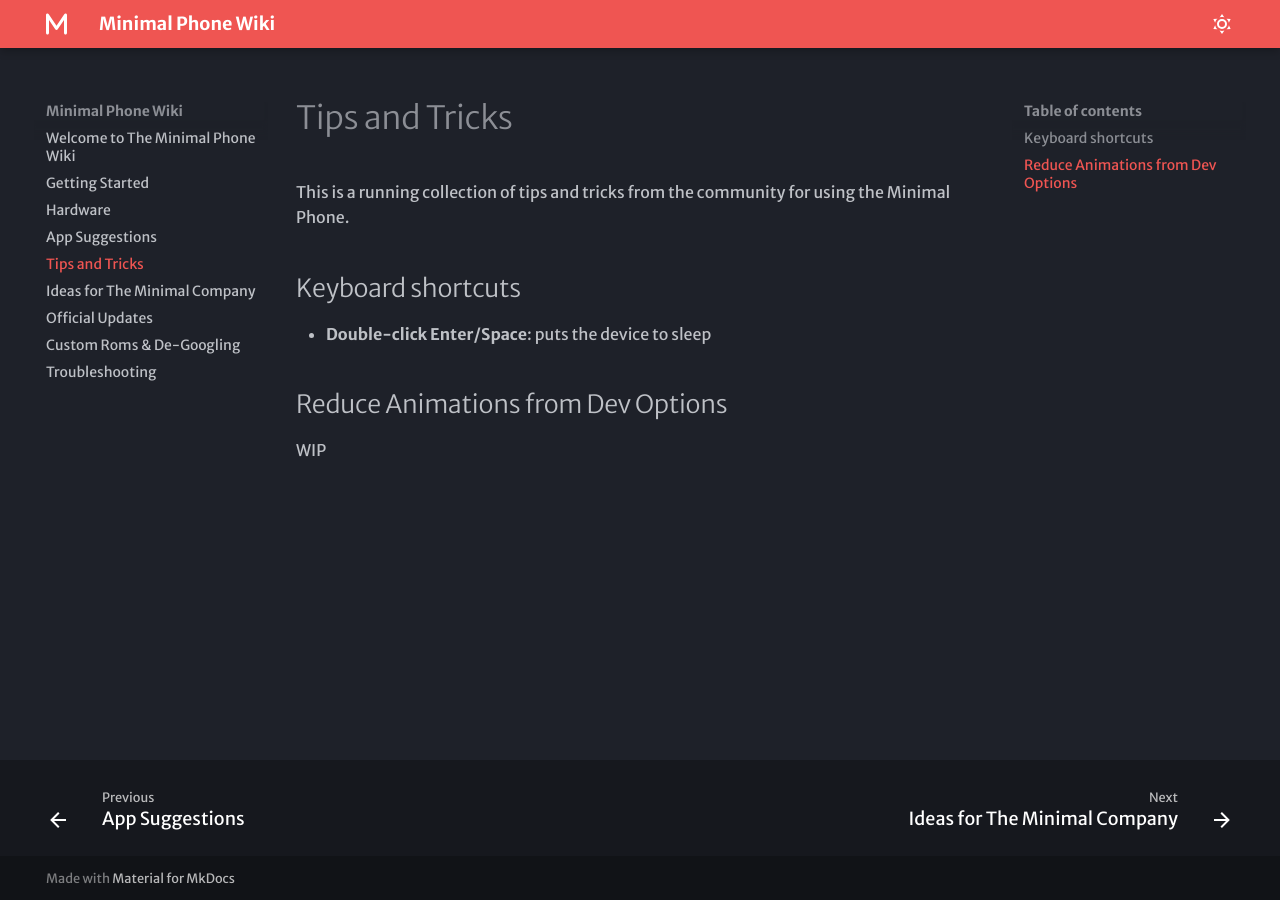
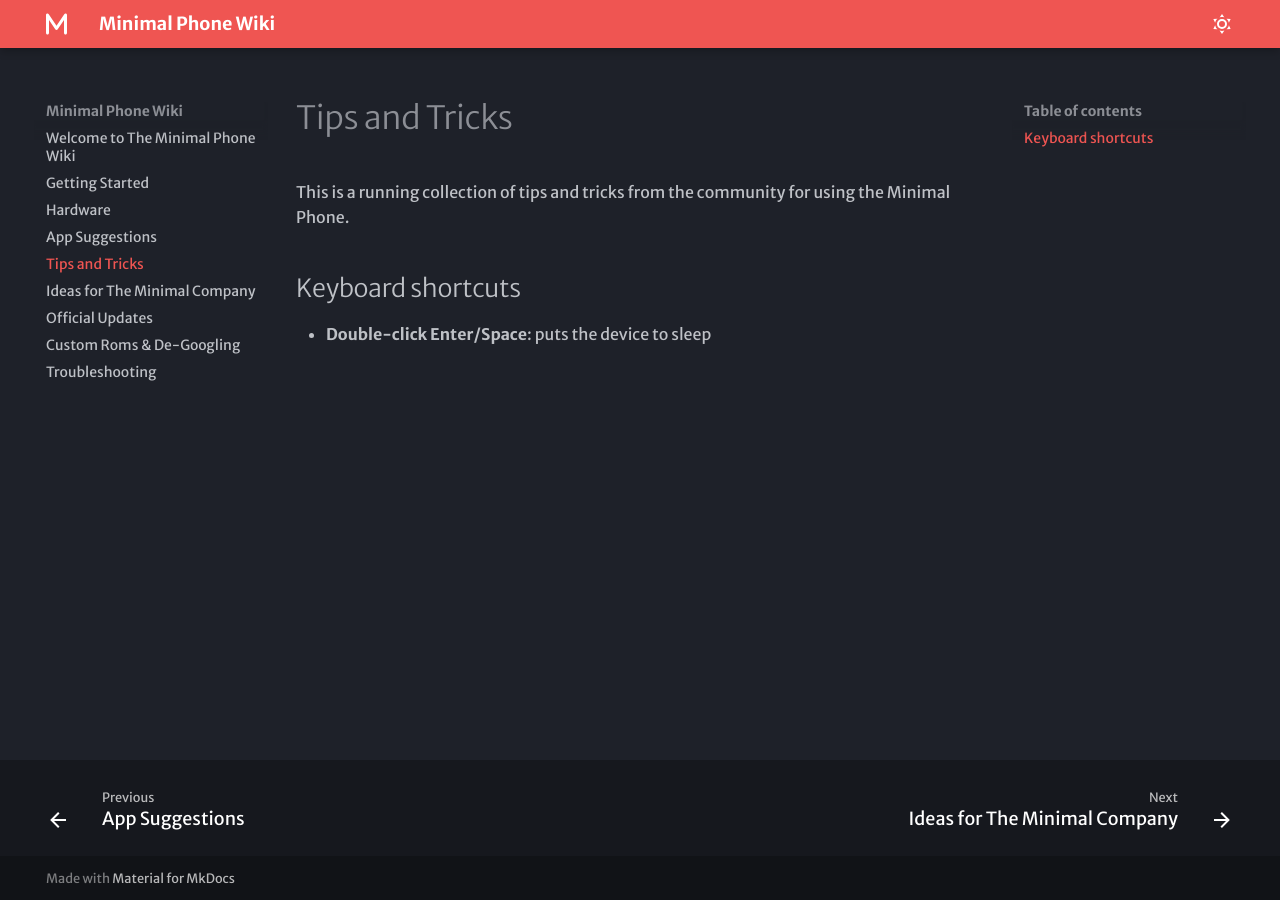
Before and after one commit to theblcl/Minimal-Phone-Guide, an MkDocs documentation site: the page built from docs/tips_and_tricks.md, in a window 1280 px wide. Built offline with MkDocs 1.6.1 and Material for MkDocs 9.7.7, drawn with Linux system fonts in a browser that asks for light colours; some web fonts are replaced.

Commit message:
moving from tips to getting started

```diff
--- a/docs/tips_and_tricks.md
+++ b/docs/tips_and_tricks.md
@@ -5,6 +5,3 @@
 ## Keyboard shortcuts
 
 - **Double-click Enter/Space**: puts the device to sleep
-
-## Reduce Animations from Dev Options
-WIP
```
